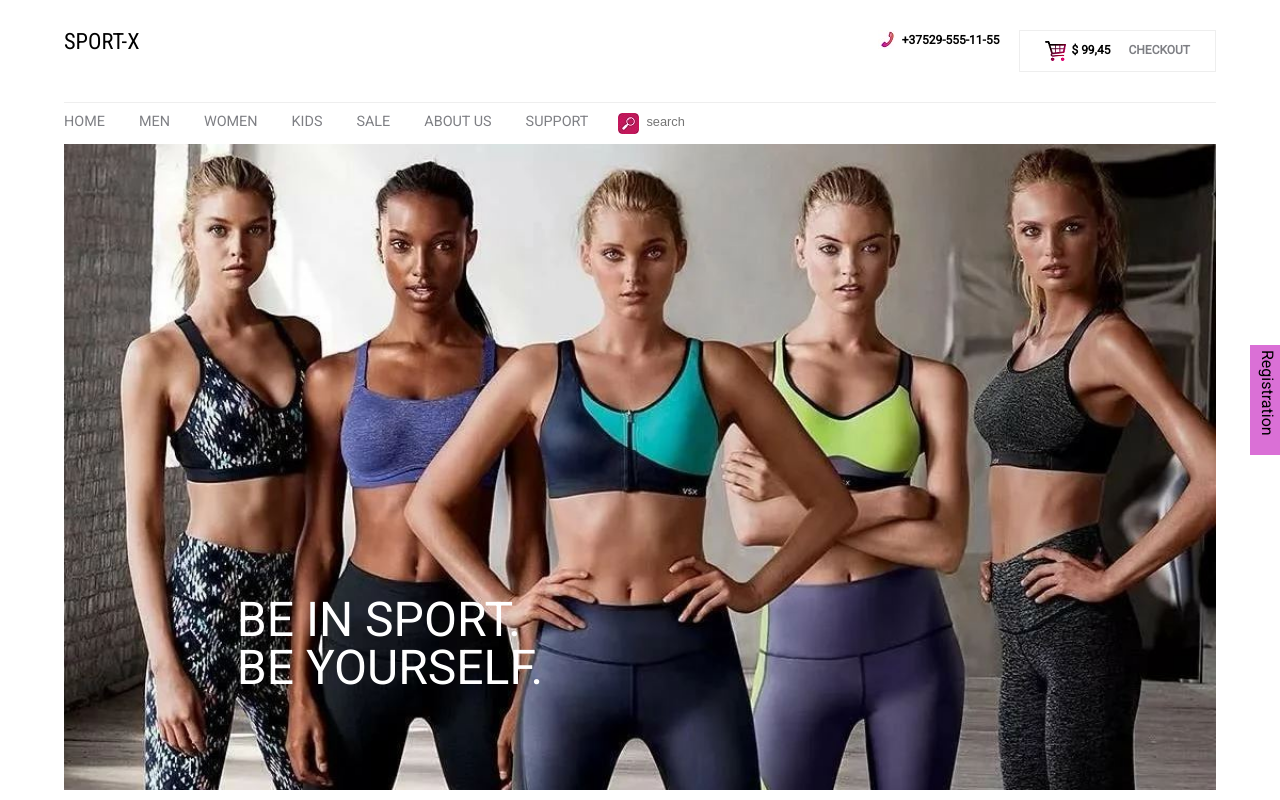
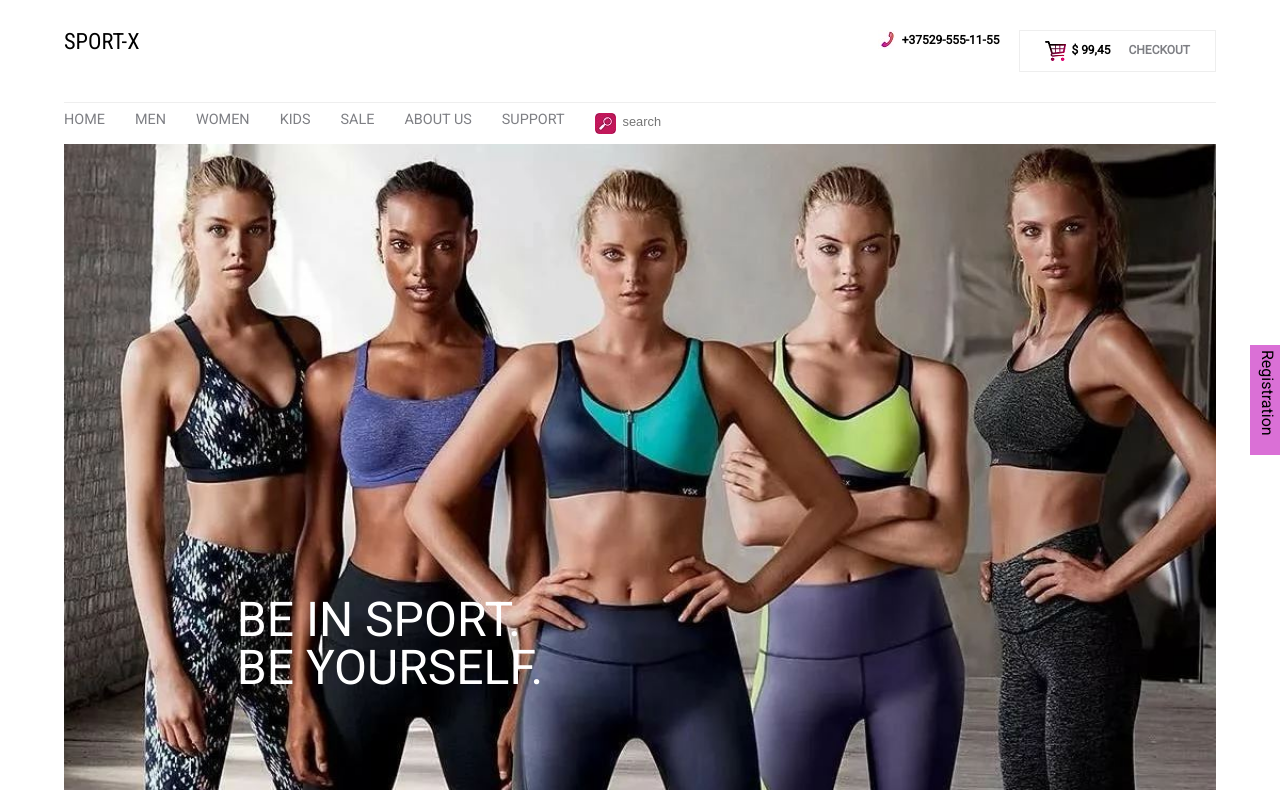
Before and after one commit to nastassia2020/Nasty, a website: page src/index.html in a window 1280 px wide. Shown: the top 800 px of the page. Drawn offline with nearby package versions, Linux system fonts and the light colour scheme; files that its build step writes are made by us from their sources.

Commit message:
add flex

```diff
--- a/src/main.scss
+++ b/src/main.scss
@@ -123,11 +123,14 @@ body {
 .menu-opener{
 	display:none;
 }
+.menu{
+	display: flex;
+	flex-direction: row;
+}
 .menu.is-active{
 	display: flex;
 }
 .menu li{
-	display: inline-block;
 	text-transform: uppercase;
 	margin-right: 30px;
 	font-size: 0.9em;
```
